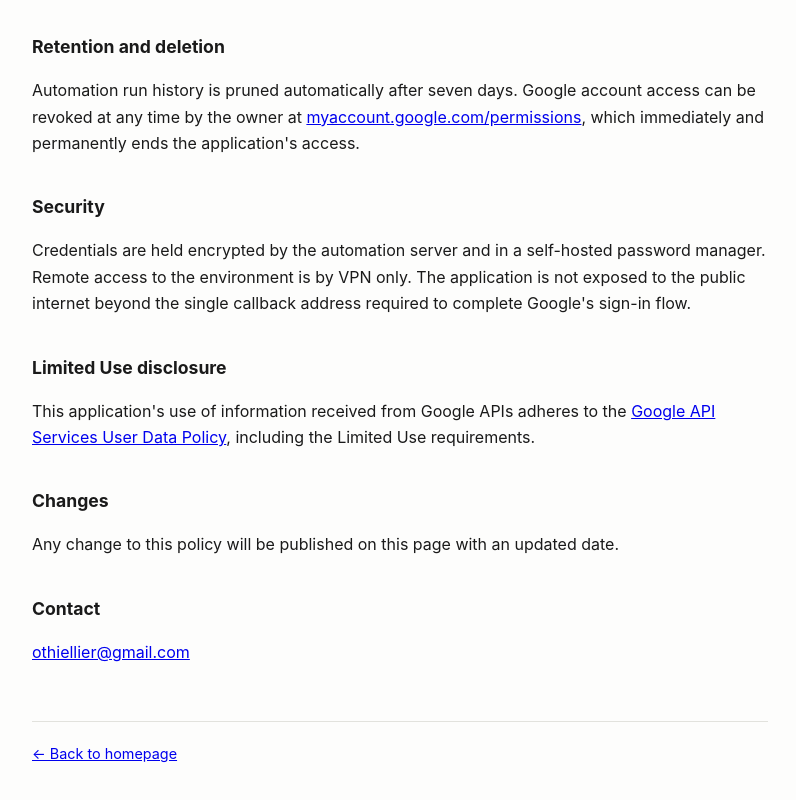
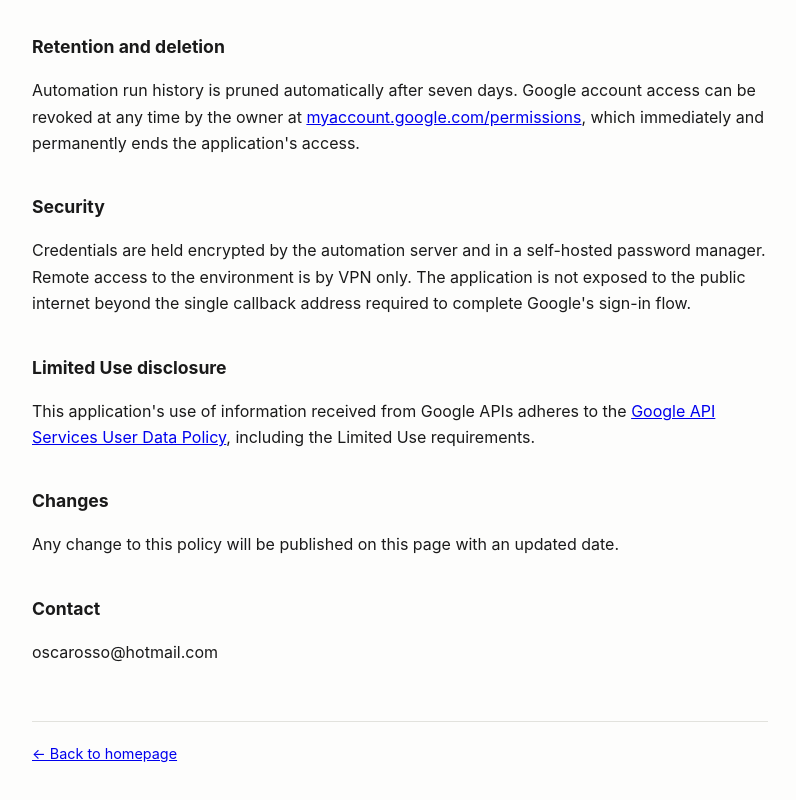
Before and after one commit to Oscarosso/homelab-pages, a plain HTML site: page privacy.html in a window 1280 px wide. Shown: the part 1025-1825 px from the top of the page, without its empty margins (240-1036 px from the left). Drawn offline with Linux system fonts and the light colour scheme.

Commit message:
Update privacy.html

```diff
--- a/privacy.html
+++ b/privacy.html
@@ -109,7 +109,7 @@
 
 <h2>Contact</h2>
 <p>
-  <a href="mailto:othiellier@gmail.com">othiellier@gmail.com</a>
+ oscarosso@hotmail.com
 </p>
 
 <footer>
```
